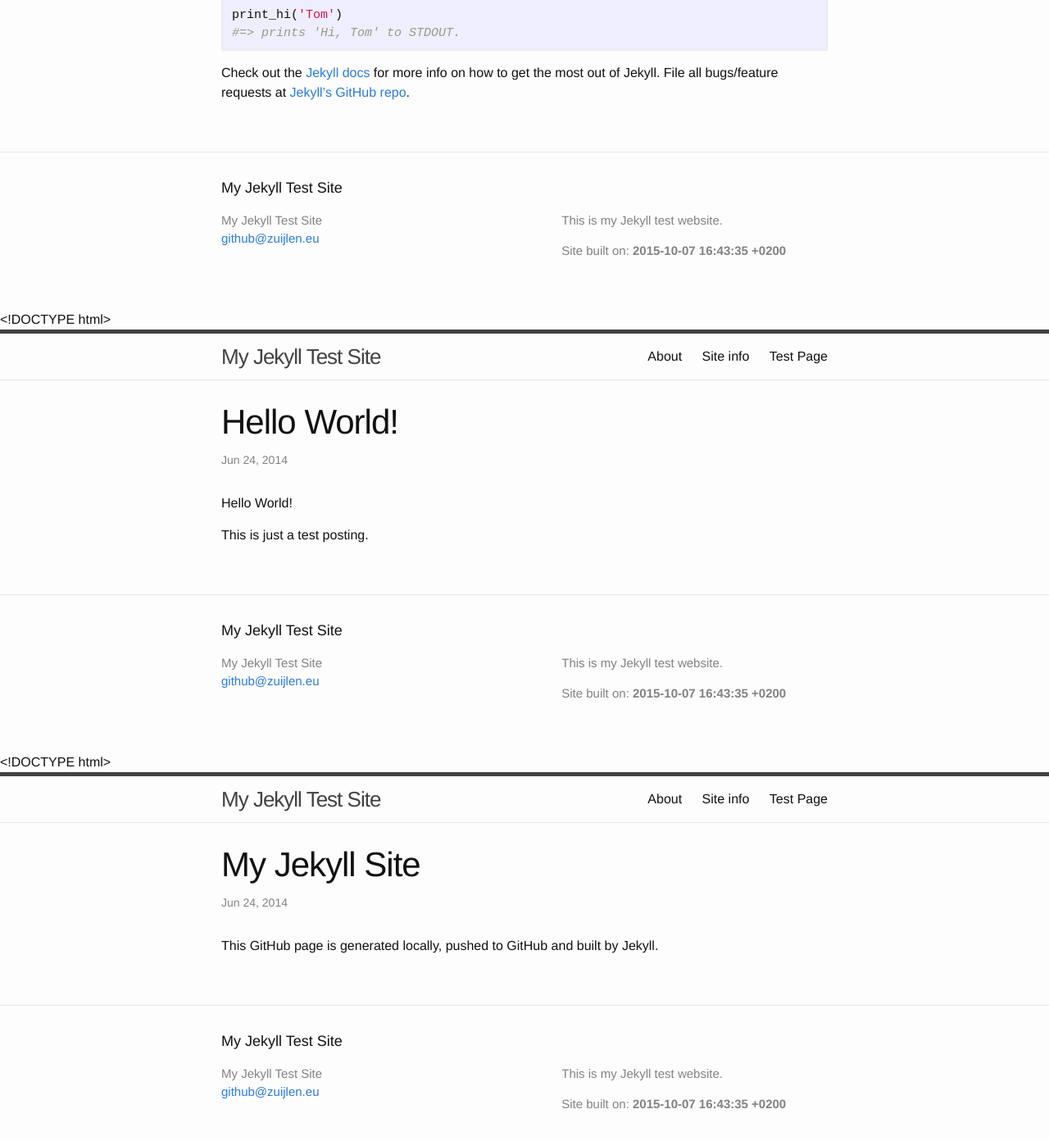
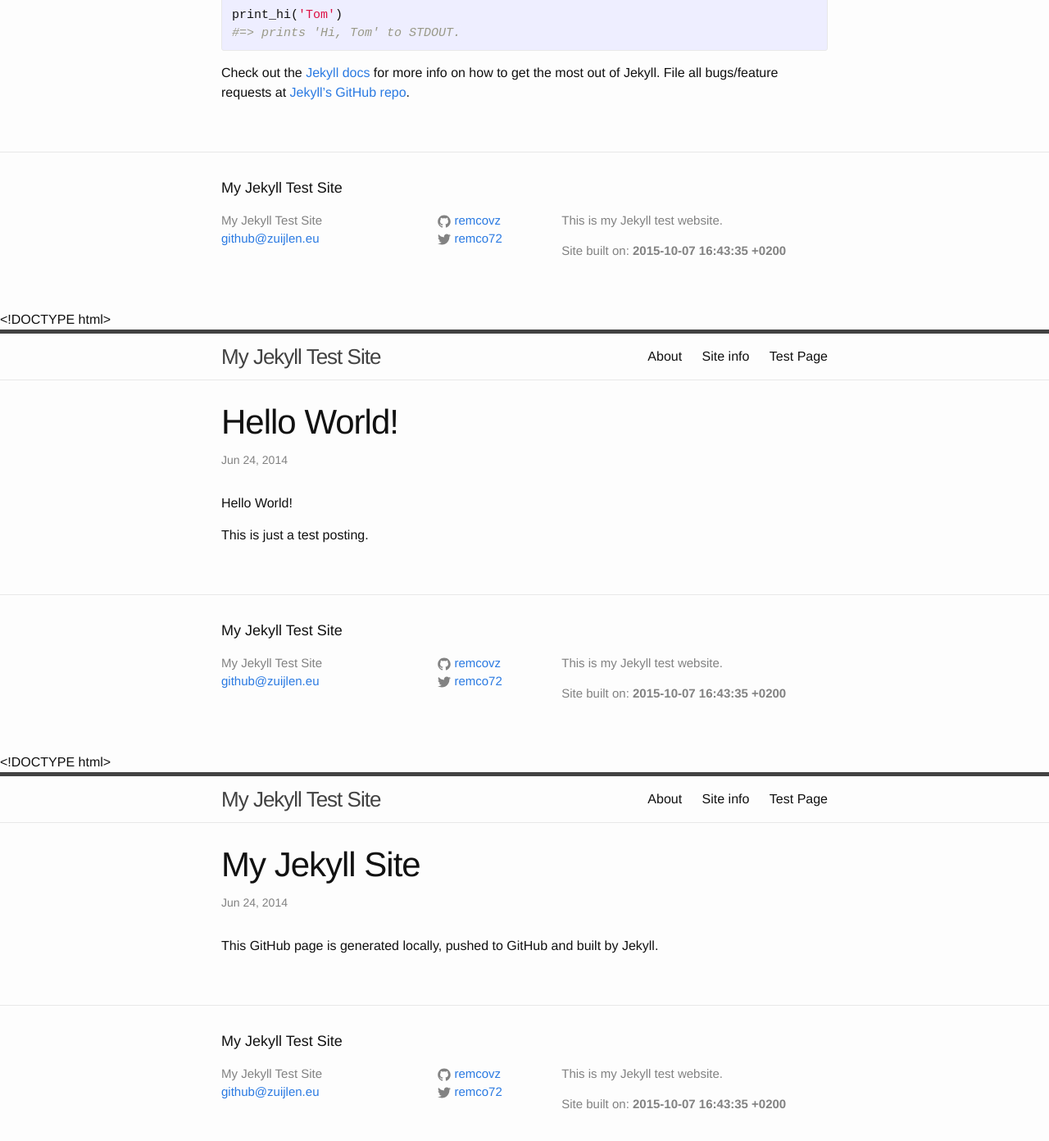
Before and after one commit to remcovz/hello-world, a Jekyll site: the page built from site.md, in a window 1280 px wide and 1400 px high, scrolled down 524 px. Shown: the top 1392 px of the window at 82% size. Built offline with Jekyll 4.4.1, drawn with Linux system fonts in a browser that asks for light colours; some of the changed lines change nothing that is shown.

Commit message:
minor changes

```diff
--- a/_config.yml
+++ b/_config.yml
@@ -6,9 +6,9 @@
 url: "http://www.zuijlen.eu"
 timezone: Europe/Amsterdam
 
-github_user: "remcovz"
-twitter_user: "remco72"
+github_username: "remcovz"
+twitter_username: "remco72"
 
 # Build settings
 markdown: kramdown
-permalink: pretty
+#permalink: pretty
```
